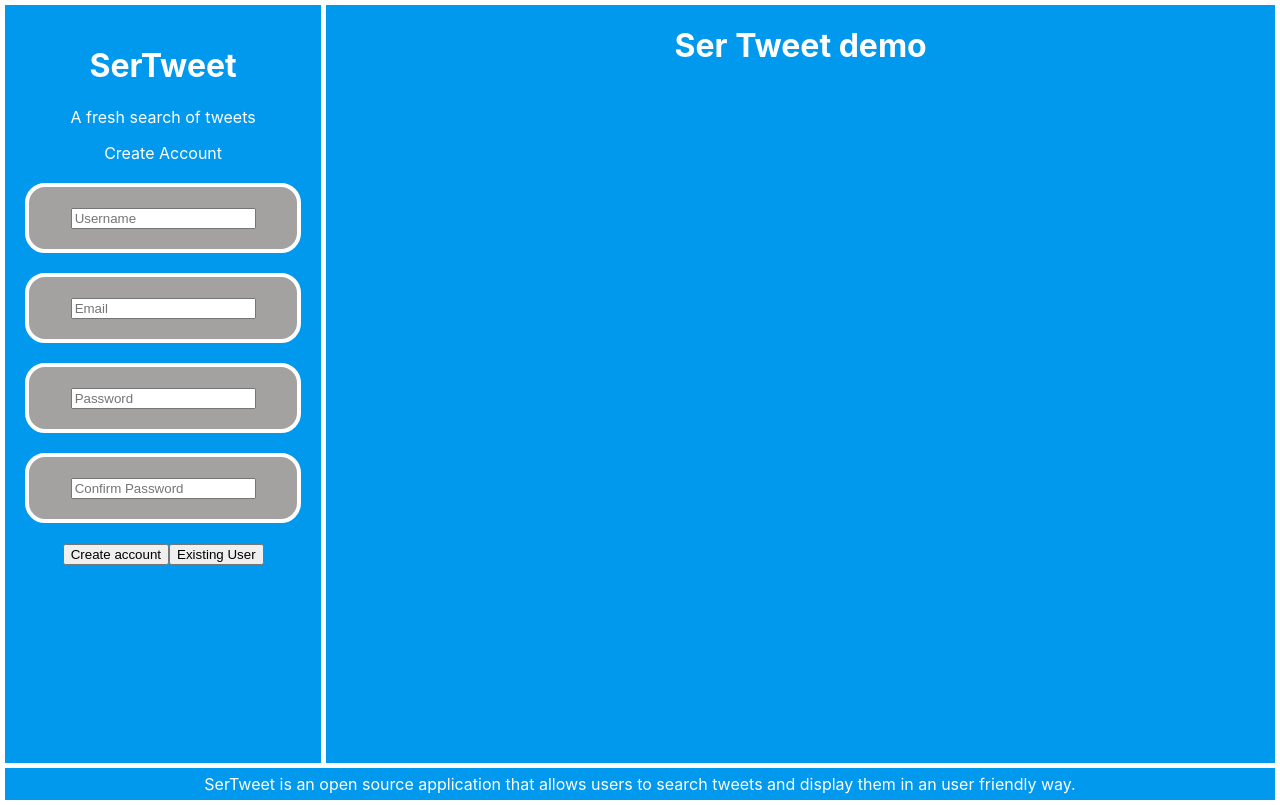
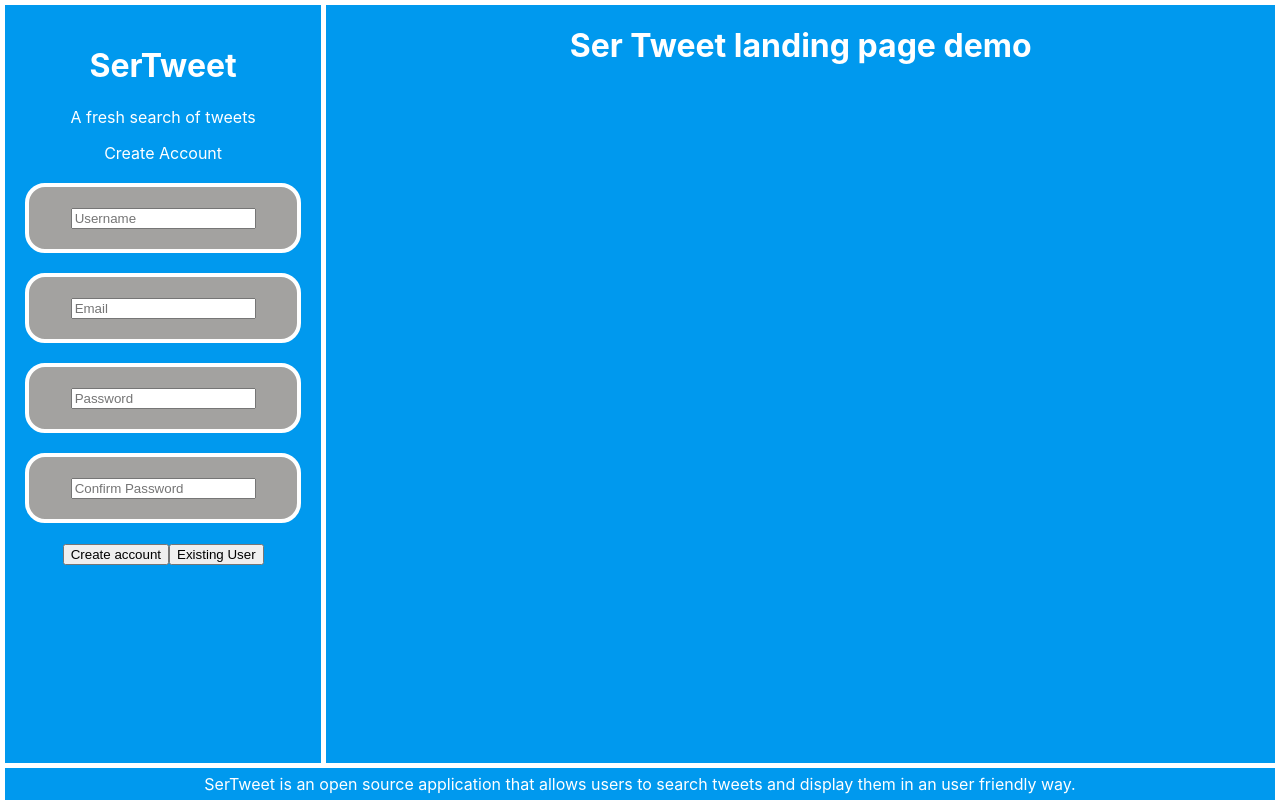
Before and after one commit to EA-Cortes/TweetFul, a React (Create React App) app in the folder tweetful/: page / in a window 1280 px wide. Built offline with nearby package versions, Linux system fonts and the light colour scheme.

Commit message:
Styling change

```diff
--- a/tweetful/src/components/LandingPage.js
+++ b/tweetful/src/components/LandingPage.js
@@ -15,7 +15,7 @@ const LandingPage = ()=> {
 
                     </div>
                     <div className="content">
-                        <h1>{"Ser Tweet demo"}</h1>
+                        <h1>{"Ser Tweet landing page demo"}</h1>
                     </div>
                 </div>
             </div>
```
